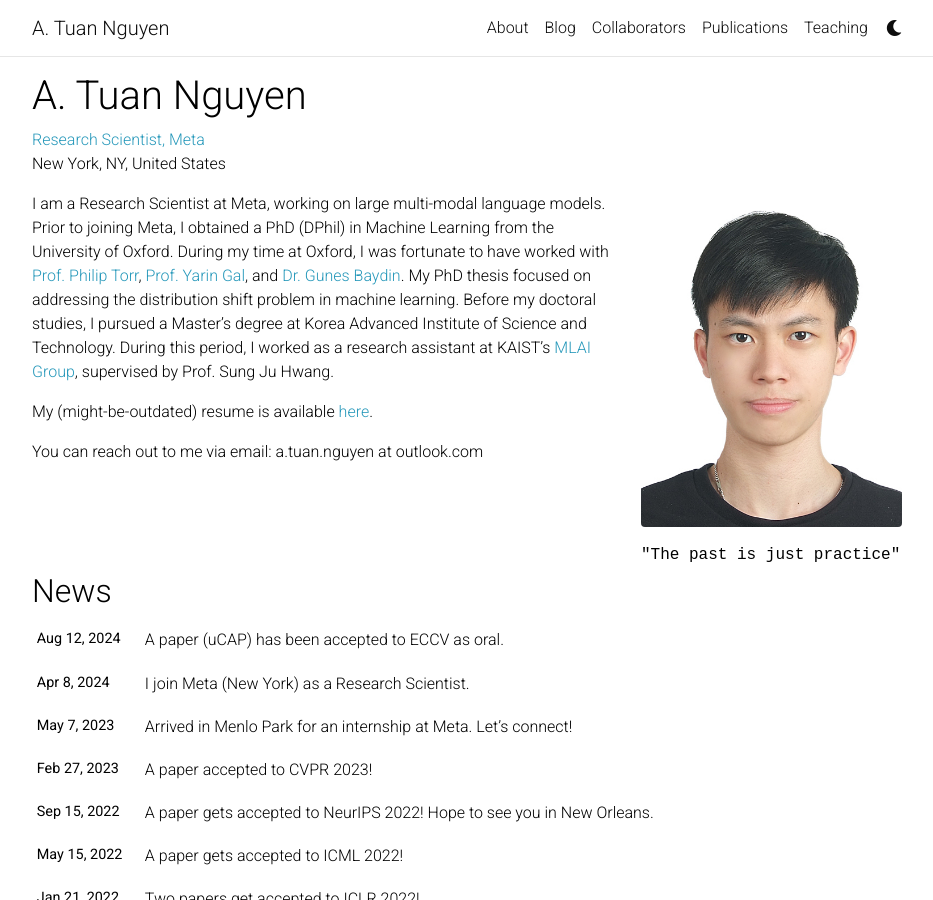
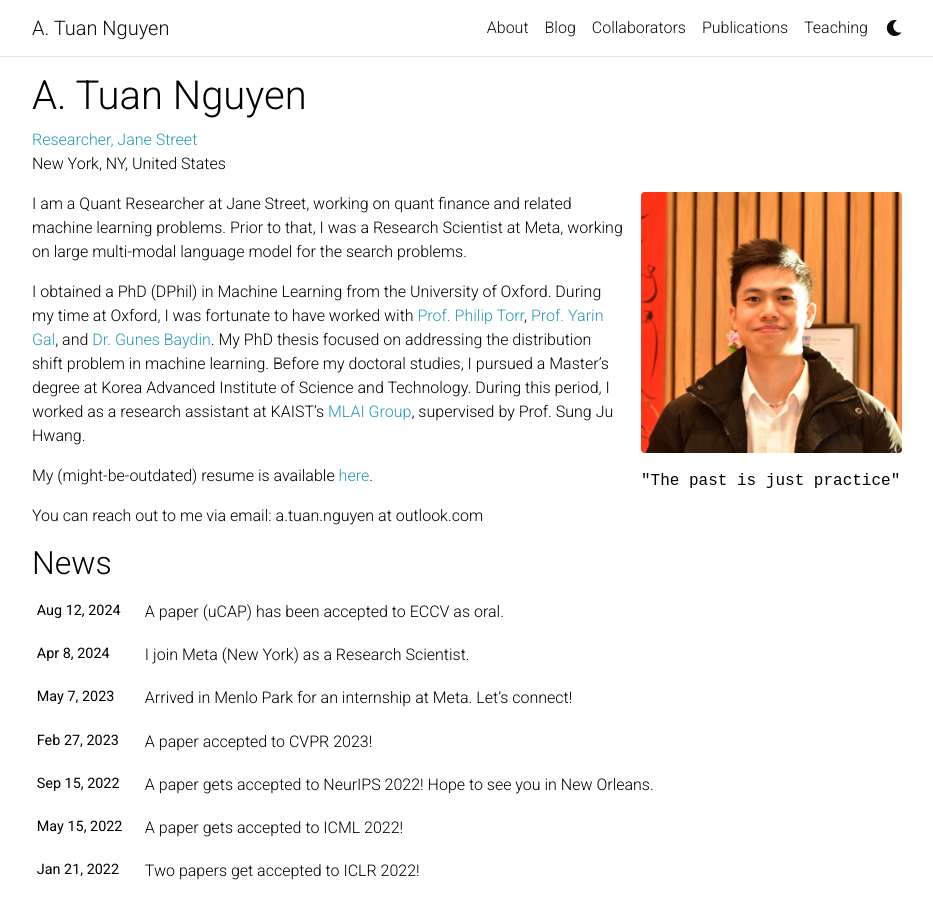
Before and after one commit to atuannguyen/atuannguyen.github.io, a Jekyll site: the page built from _pages/about.md, in a window 1280 px wide and 900 px high. Shown: the whole window, without its empty margins (173-1106 px from the left). Built offline with Jekyll 4.4.1, drawn with Linux system fonts in a browser that asks for light colours; nearby versions of some CDN libraries; full-size pictures stand in for the smaller copies a plugin makes; comment, search, counter and statistics services are not loaded; a style sheet for code colours, icons or effects is not loaded.

Commit message:
tuancommit

```diff
--- a/_pages/about.md
+++ b/_pages/about.md
@@ -3,7 +3,7 @@ layout: about
 title: About
 order: 1
 permalink: /
-subtitle: <a href='/'>Research Scientist, Meta</a> <br>New York, NY, United States
+subtitle: <a href='https://www.janestreet.com'>Researcher, Jane Street</a> <br>New York, NY, United States
 
 profile:
   align: right
@@ -16,7 +16,9 @@ selected_papers: true # includes a list of papers marked as "selected={true}"
 social: true  # includes social icons at the bottom of the page
 ---
 
-I am a Research Scientist at Meta, working on large multi-modal language models. Prior to joining Meta, I obtained a PhD (DPhil) in Machine Learning from the University of Oxford. During my time at Oxford, I was fortunate to have worked with <a href="https://www.robots.ox.ac.uk/~phst/">Prof. Philip Torr</a>, <a href="http://www.cs.ox.ac.uk/people/yarin.gal/website/">Prof. Yarin Gal</a>, and <a href="https://www.robots.ox.ac.uk/~gunes/">Dr. Gunes Baydin</a>. My PhD thesis focused on addressing the distribution shift problem in machine learning. Before my doctoral studies, I pursued a Master's degree at Korea Advanced Institute of Science and Technology. During this period, I worked as a research assistant at KAIST's <a href="https://www.mlai-kaist.com/" target="_blank">MLAI Group</a>, supervised by Prof. Sung Ju Hwang.
+I am a Quant Researcher at Jane Street, working on quant finance and related machine learning problems. Prior to that, I was a Research Scientist at Meta, working on large multi-modal language model for the search problems.
+
+I obtained a PhD (DPhil) in Machine Learning from the University of Oxford. During my time at Oxford, I was fortunate to have worked with <a href="https://www.robots.ox.ac.uk/~phst/">Prof. Philip Torr</a>, <a href="http://www.cs.ox.ac.uk/people/yarin.gal/website/">Prof. Yarin Gal</a>, and <a href="https://www.robots.ox.ac.uk/~gunes/">Dr. Gunes Baydin</a>. My PhD thesis focused on addressing the distribution shift problem in machine learning. Before my doctoral studies, I pursued a Master's degree at Korea Advanced Institute of Science and Technology. During this period, I worked as a research assistant at KAIST's <a href="https://www.mlai-kaist.com/" target="_blank">MLAI Group</a>, supervised by Prof. Sung Ju Hwang.
 
 My (might-be-outdated) resume is available <a href="assets/pdf/resume.pdf">here</a>.
 
```
Also changed, not shown: assets/img/ava.jpg, 3 other files.
